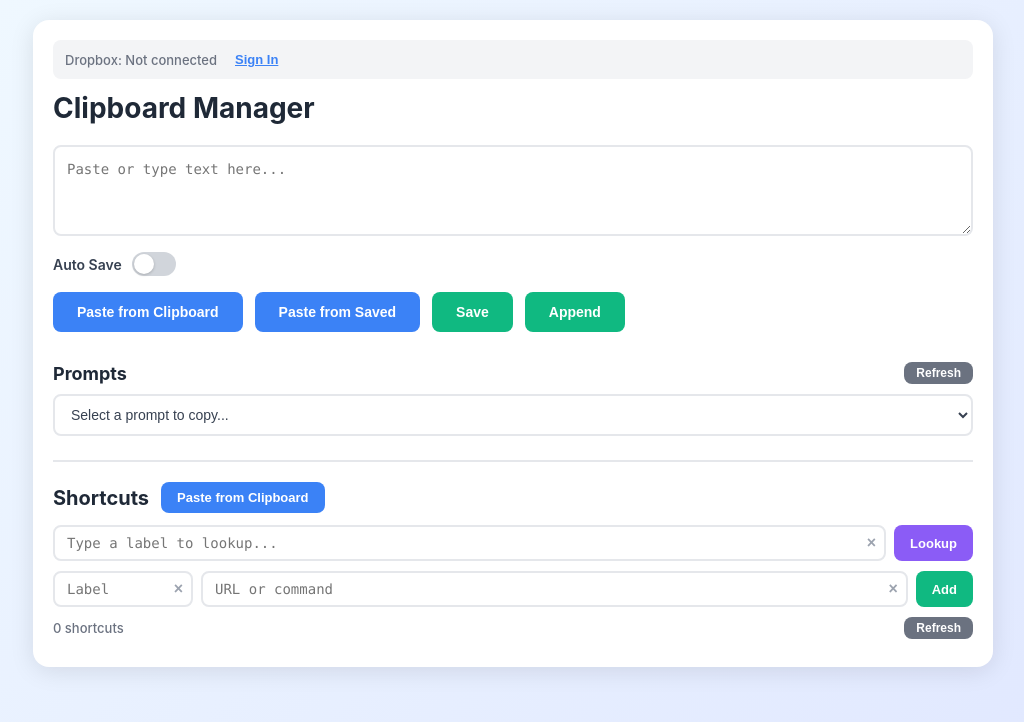
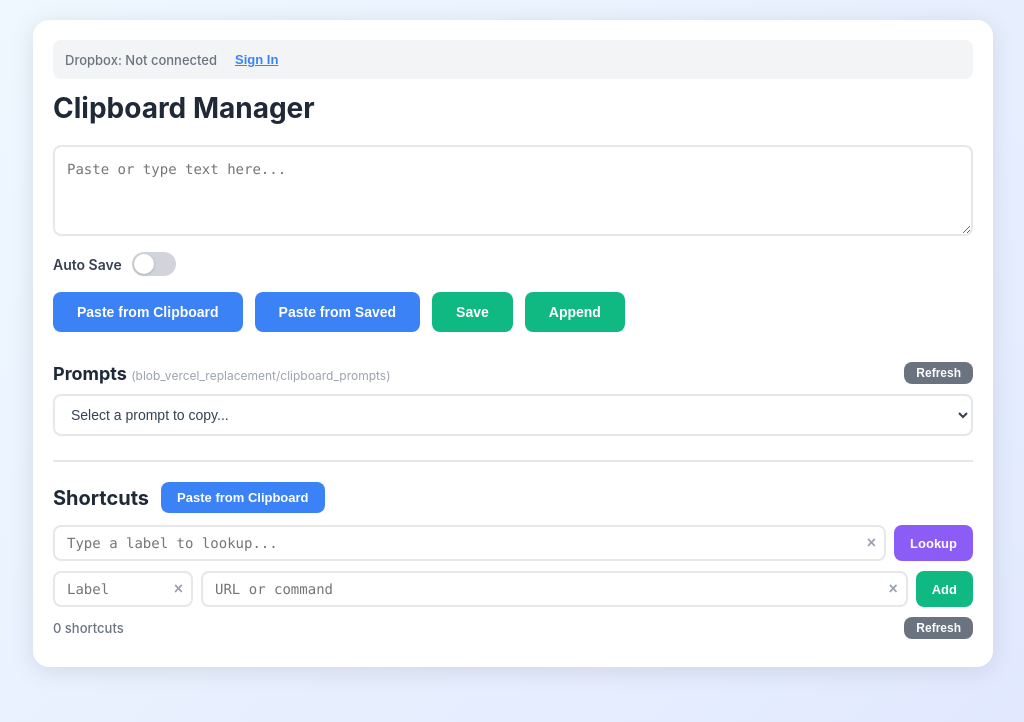
Before and after one commit to firedynasty/clipboard_manager, a React (Create React App) app: page / in a window 1280 px wide. Shown: the top 722 px of the page, without its empty margins (127-1151 px from the left). Built offline with nearby package versions, Linux system fonts and the light colour scheme.

Commit message:
Add Dropbox path hint next to Prompts heading
Co-Authored-By: Claude Opus 4.6 <noreply@anthropic.com>

```diff
--- a/src/App.css
+++ b/src/App.css
@@ -443,6 +443,12 @@ button:hover {
   margin: 0;
 }
 
+.prompts-path-hint {
+  font-size: 12px;
+  font-weight: 400;
+  color: #9ca3af;
+}
+
 .prompts-select {
   width: 100%;
   padding: 10px 12px;
--- a/src/App.js
+++ b/src/App.js
@@ -368,7 +368,7 @@ function App() {
 
         <div className="prompts-section">
           <div className="prompts-header">
-            <h2>Prompts</h2>
+            <h2>Prompts <span className="prompts-path-hint">(blob_vercel_replacement/clipboard_prompts)</span></h2>
             <button onClick={loadPromptFiles} className="shortcuts-btn refresh-btn" disabled={promptsLoading}>
               {promptsLoading ? 'Loading...' : 'Refresh'}
             </button>
```
